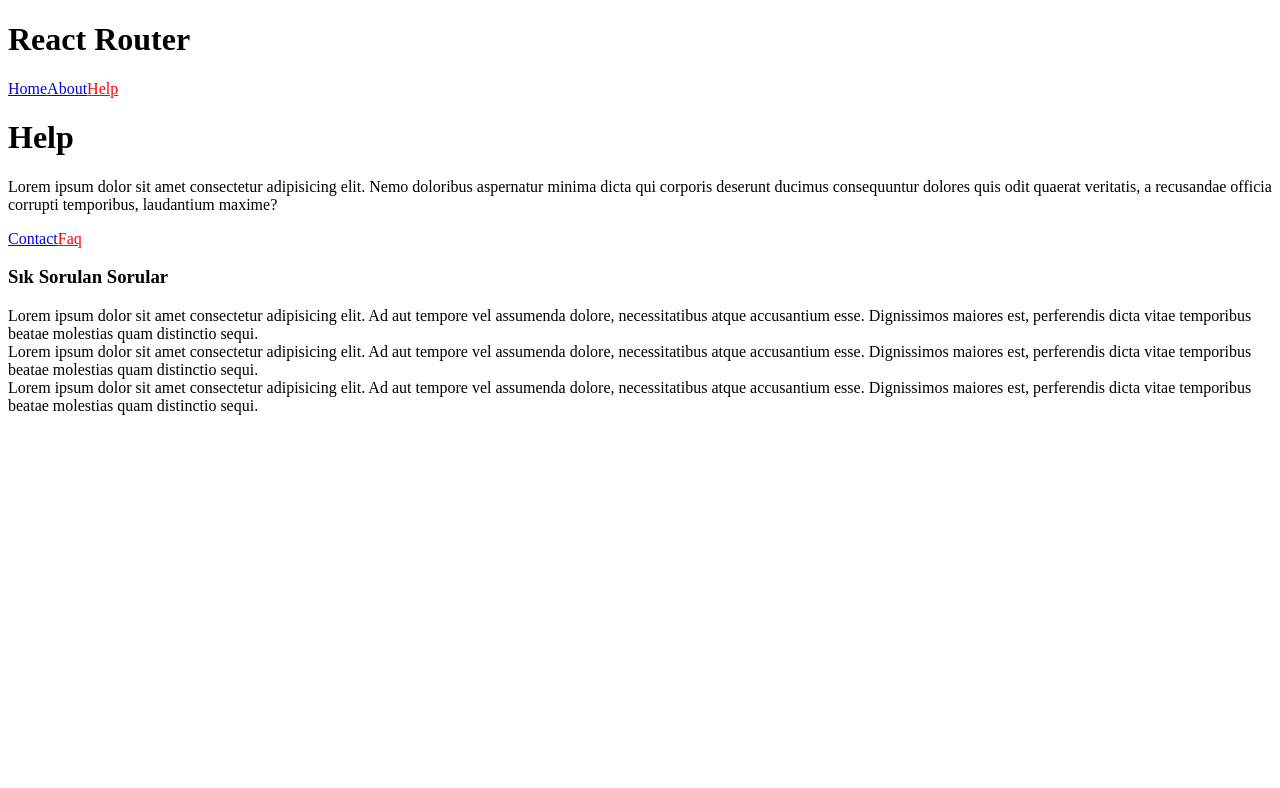
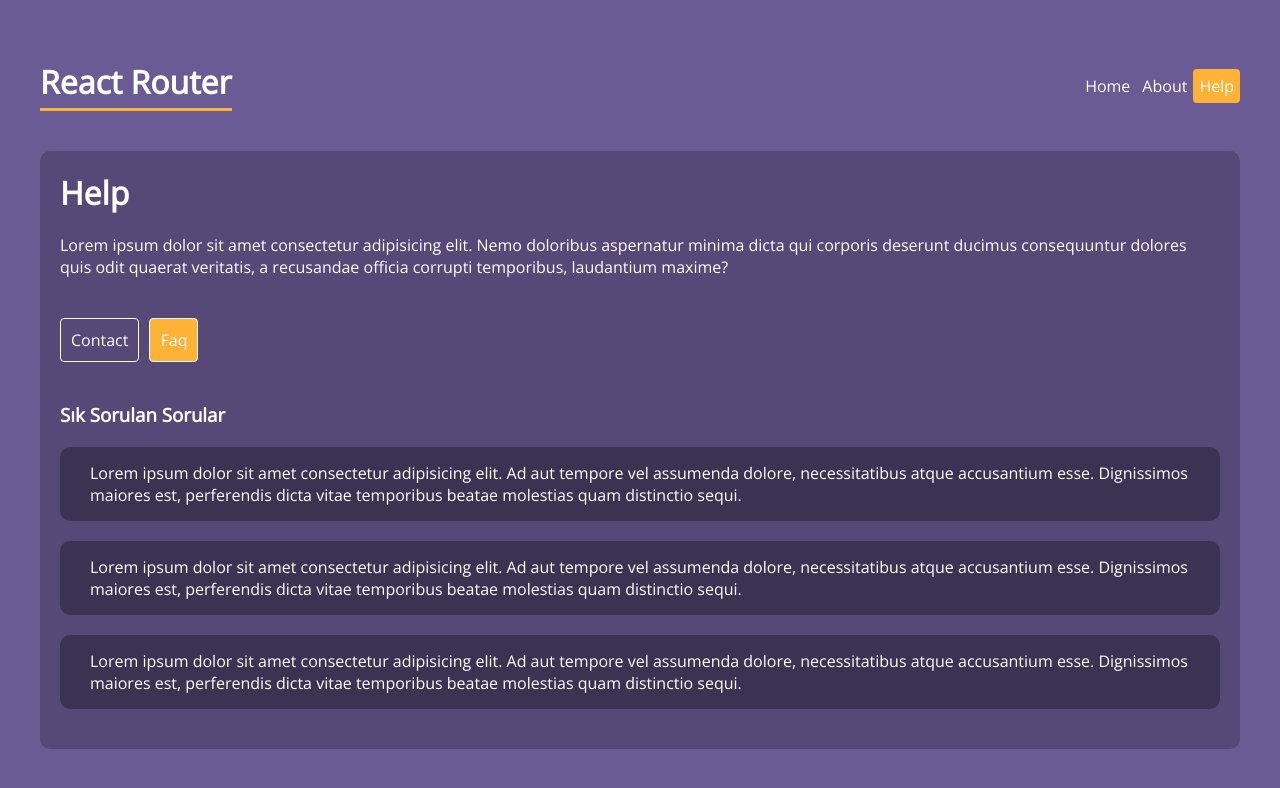
Before and after one commit to Emrehanoglu/ReactV2, a React (Create React App) app in the folder react-router/: page /help/faq in a window 1280 px wide. Shown: the top 788 px of the page. Built offline with nearby package versions, Linux system fonts and the light colour scheme.

Commit message:
React Router #6

```diff
--- a/react-router/src/index.css
+++ b/react-router/src/index.css
@@ -1,3 +1,107 @@
-.active {
-    color: red;
+@import url(https://cdnjs.cloudflare.com/ajax/libs/font-awesome/6.2.1/css/all.min.css);
+@import url('https://fonts.googleapis.com/css2?family=Open+Sans:wght@300;400&display=swap');
+
+:root {
+    --primary: #feb236;
+    --secondary: #6b5b95;
 }
+
+* {
+    box-sizing: border-box;
+    margin: 0;
+    padding: 0;
+    color: #fff;
+}
+
+body {
+    font-family: 'Open Sans', sans-serif;
+    padding: 20px;
+    background: var(--secondary);
+}
+
+header {
+    display: flex; /* elemanları yan yana getirir */
+    justify-content: space-between; /* aralarında eşit boşluk bırakır */
+    align-items: center; /* dikeyde ortalar */
+}
+
+header h1 {
+    padding-bottom: 5px; /* alttan 5px lik bosluk daha verir */
+    border-bottom: 3px solid var(--primary); /* alttan 3px lik çizgi */
+}
+
+header nav a { /* NavLink ler a tag i olarak alındı */
+    text-decoration: none; /* linklerin altındaki çizgileri siler */
+    padding: 6px;
+    border-radius: 4px;
+}
+
+nav a.active { /* NavLink 'e tıklayınca a etiketli ve içerisinde active class lı gelir */
+    background: var(--primary);
+}
+
+p {
+    margin: 20px 0; /* alttan üstten 20px, sağdan soldan 0px lik bosluklar bırakır */
+}
+
+.container {
+    max-width: 1200px;
+    margin: 40px auto; /* alttan üstten 40px bosluk bırakır, sağdan soldan ortalar */
+}
+
+main {
+    padding: 20px;
+    border-radius: 10px;
+    background: rgb(0, 0, 0, 0.2); /* arka planı saydam yapar */
+}
+
+.help-layout nav{
+    display: flex; /* elemanlar yan yana gelir */
+    justify-content: flex-start; /* elemanlar satırın solunda konumlanır */
+    gap: 10px; /* aralarında bosluk olsun */
+    margin: 20px 0;
+}
+
+.help-layout nav a {
+    border: 1px solid #fff;
+    padding: 10px;
+    border-radius: 4px;
+    margin: 20px 0;
+    text-decoration: none;
+}
+
+.faq .question {
+    background: rgb(0, 0, 0, 0.3);
+    padding: 15px 30px;
+    border-radius: 10px;
+    margin: 20px 0;
+}
+
+form {
+    margin-top: 25px;
+}
+
+form input, form label, form textarea {
+    display: block; /* form tag 'inin altındaki elemanlar alt alta gelir */
+}
+
+form input,  form textarea {
+    margin-bottom: 30px;
+    padding: 10px;
+    border-radius: 4px;
+    border: 0; /* default olarak gelen border 'ları kapatır */
+    width: 300px;
+}
+
+form label {
+    margin-bottom: 10px;
+}
+
+form button {
+    border: 0;
+    padding: 10px;
+    border-radius: 4px;
+    color: #fff;
+    background: var(--primary);
+    cursor: pointer;
+}
--- a/react-router/src/layout/MainLayout.js
+++ b/react-router/src/layout/MainLayout.js
@@ -3,13 +3,17 @@
 export const MainLayout = () => {
     return (
         <div className="main-layout">
+            <header className="container">
                 <h1>React Router</h1>
                 <nav>
                     <NavLink to="/">Home</NavLink>
                     <NavLink to="about">About</NavLink>
                     <NavLink to="help">Help</NavLink>
                 </nav>
+            </header>
+            <main className="container">
                 <Outlet /> {/* Alt component içerikleri burada gösterilir */}
+            </main>
         </div>
     )
 }
--- a/react-router/src/pages/help/Contact.js
+++ b/react-router/src/pages/help/Contact.js
@@ -3,8 +3,15 @@
         <div className="contact">
             <h3>İletişim</h3>
             <form>
-                <input type="text" />
-                <button type="submit">Gönder</button>
+                <div>
+                    <label htmlFor="email">Email</label>
+                    <input type="email" name="email"/>
+                </div>
+                <div>
+                    <label htmlFor="message">Message</label>
+                    <textarea name="message"></textarea>
+                </div>
+                <button>Submit</button>
             </form>
         </div>
     )
--- a/react-router/src/pages/help/Faq.js
+++ b/react-router/src/pages/help/Faq.js
@@ -2,24 +2,24 @@
     return (
         <div className="faq">
             <h3>Sık Sorulan Sorular</h3>
-            <div className="question">
+            <p className="question">
                 Lorem ipsum dolor sit amet consectetur adipisicing elit.
                 Ad aut tempore vel assumenda dolore, necessitatibus atque
                 accusantium esse. Dignissimos maiores est, perferendis
                 dicta vitae temporibus beatae molestias quam distinctio sequi.
-            </div>
-            <div className="question">
+            </p>
+            <p className="question">
                 Lorem ipsum dolor sit amet consectetur adipisicing elit.
                 Ad aut tempore vel assumenda dolore, necessitatibus atque
                 accusantium esse. Dignissimos maiores est, perferendis
                 dicta vitae temporibus beatae molestias quam distinctio sequi.
-            </div>
-            <div className="question">
+            </p>
+            <p className="question">
                 Lorem ipsum dolor sit amet consectetur adipisicing elit.
                 Ad aut tempore vel assumenda dolore, necessitatibus atque
                 accusantium esse. Dignissimos maiores est, perferendis
                 dicta vitae temporibus beatae molestias quam distinctio sequi.
-            </div>
+            </p>
         </div>
     )
 }
```
Lines whose indentation alone changed are shown as unchanged.
